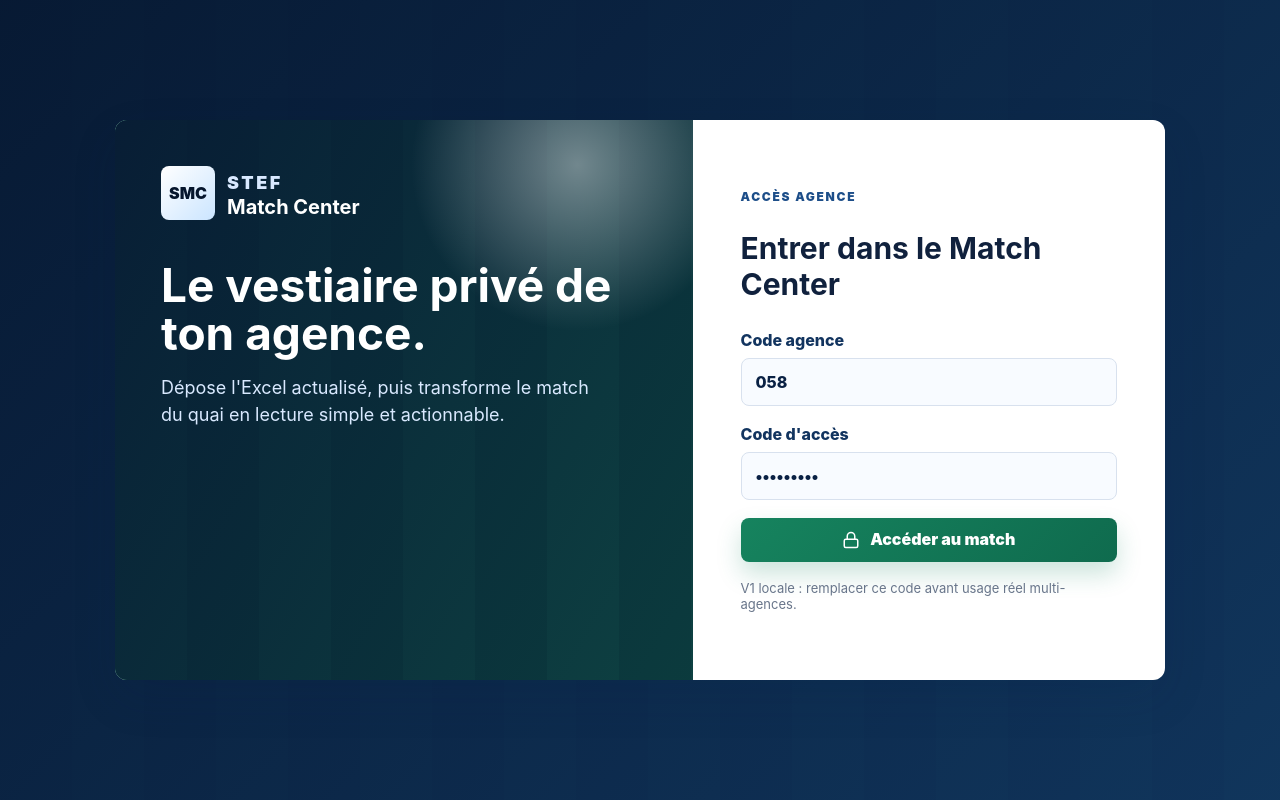
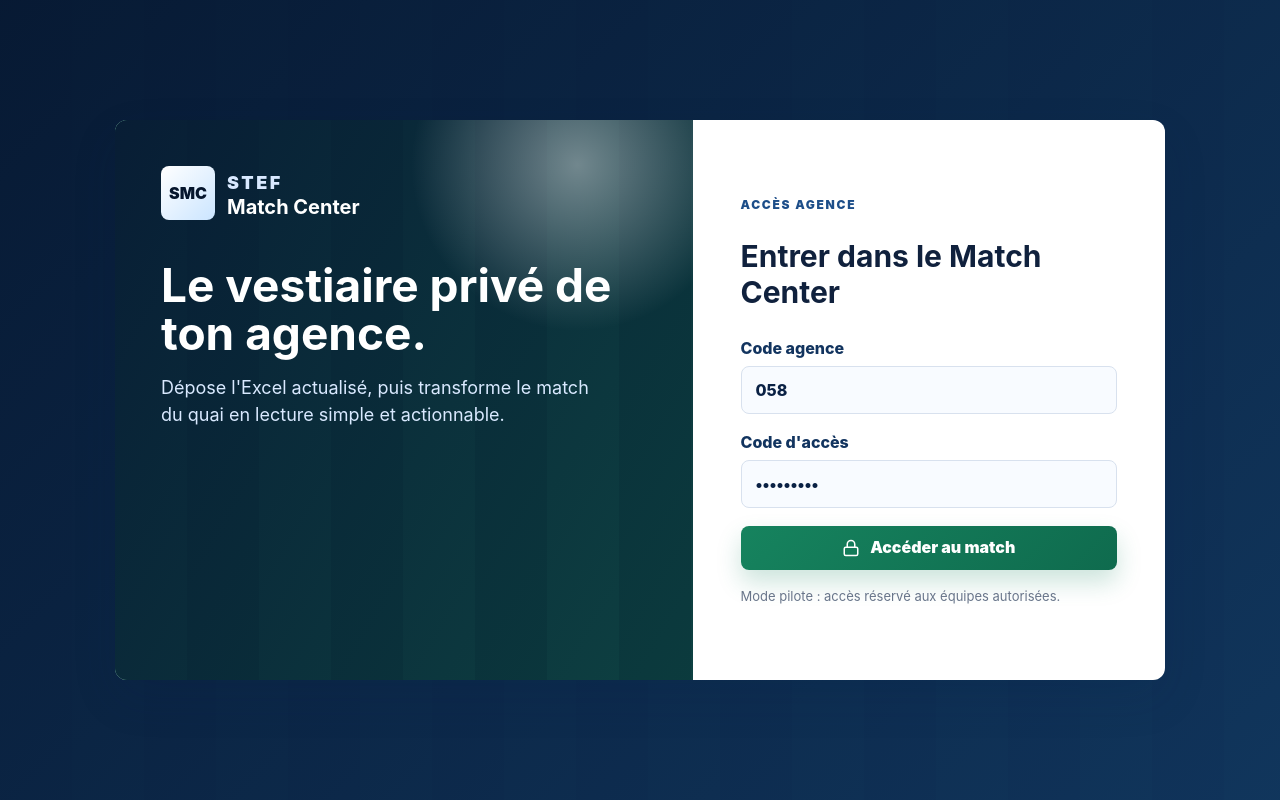
Before and after one commit to sym34130-hash/stef-match-center, a React (Vite) app: page / in a window 1280 px wide. Built offline with nearby package versions, Linux system fonts and the light colour scheme.

Commit message:
Add files via upload

```diff
--- a/src/App.tsx
+++ b/src/App.tsx
@@ -365,7 +365,7 @@
             <Lock size={18} />
             {loading ? "Contrôle..." : "Accéder au match"}
           </button>
-          <p className="helper-text">V1 locale : remplacer ce code avant usage réel multi-agences.</p>
+          <p className="helper-text">Mode pilote : accès réservé aux équipes autorisées.</p>
         </form>
       </section>
     </div>
```
